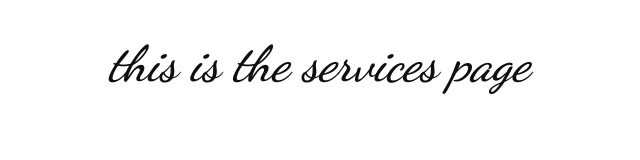
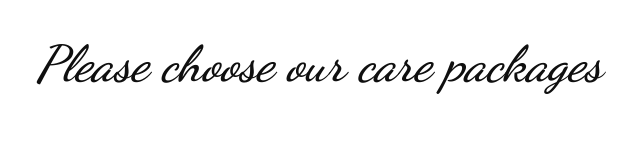
Before and after one commit to wiekusviljoen/salon-web, a plain HTML site: page services.html in a window 1280 px wide. Shown: the whole page, without its empty margins (321-961 px from the left). Drawn offline with Linux system fonts and the light colour scheme.

Commit message:
commit on master

```diff
--- a/services.html
+++ b/services.html
@@ -11,7 +11,7 @@
         </style>
 </head>
 <body>
-    <h1>this is the services page</h1>
+    <h1>Please choose our care packages</h1>
 
 </body>
 </html>
```
